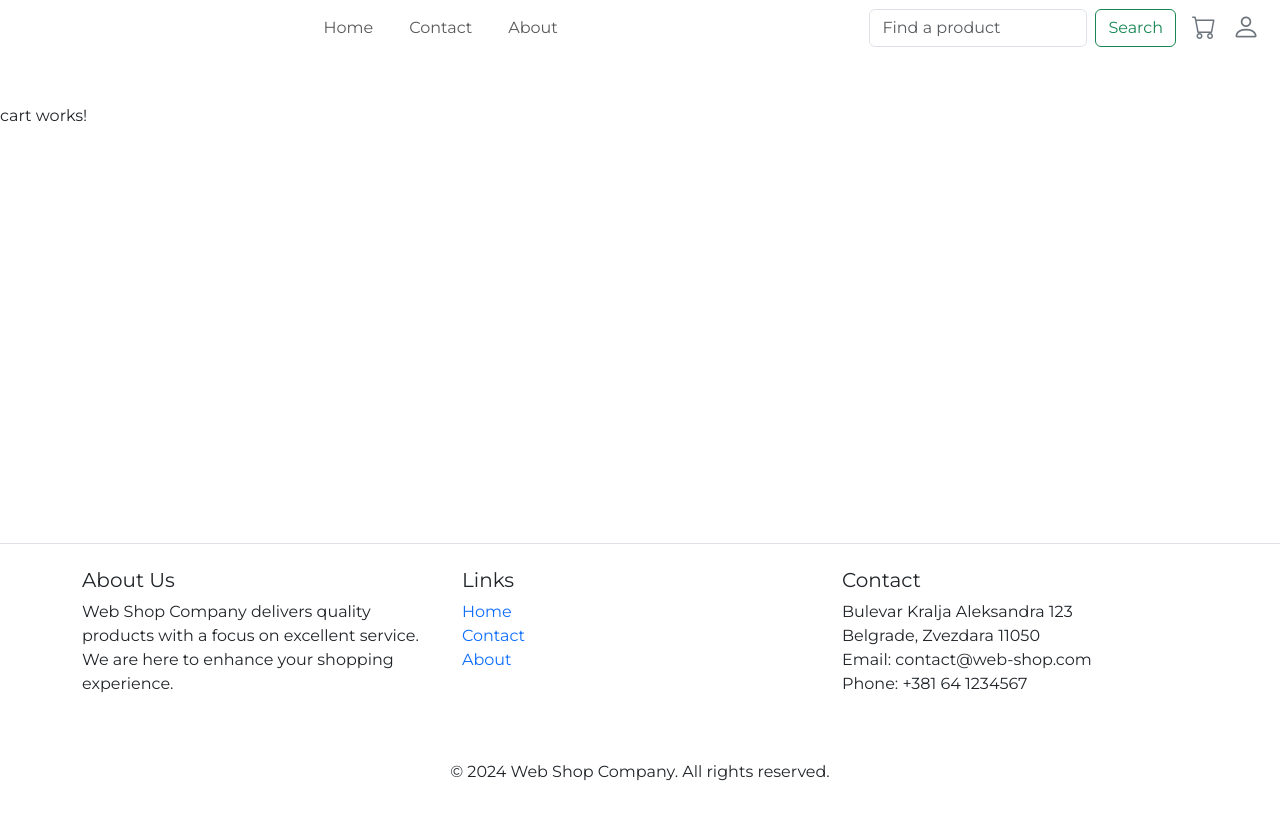
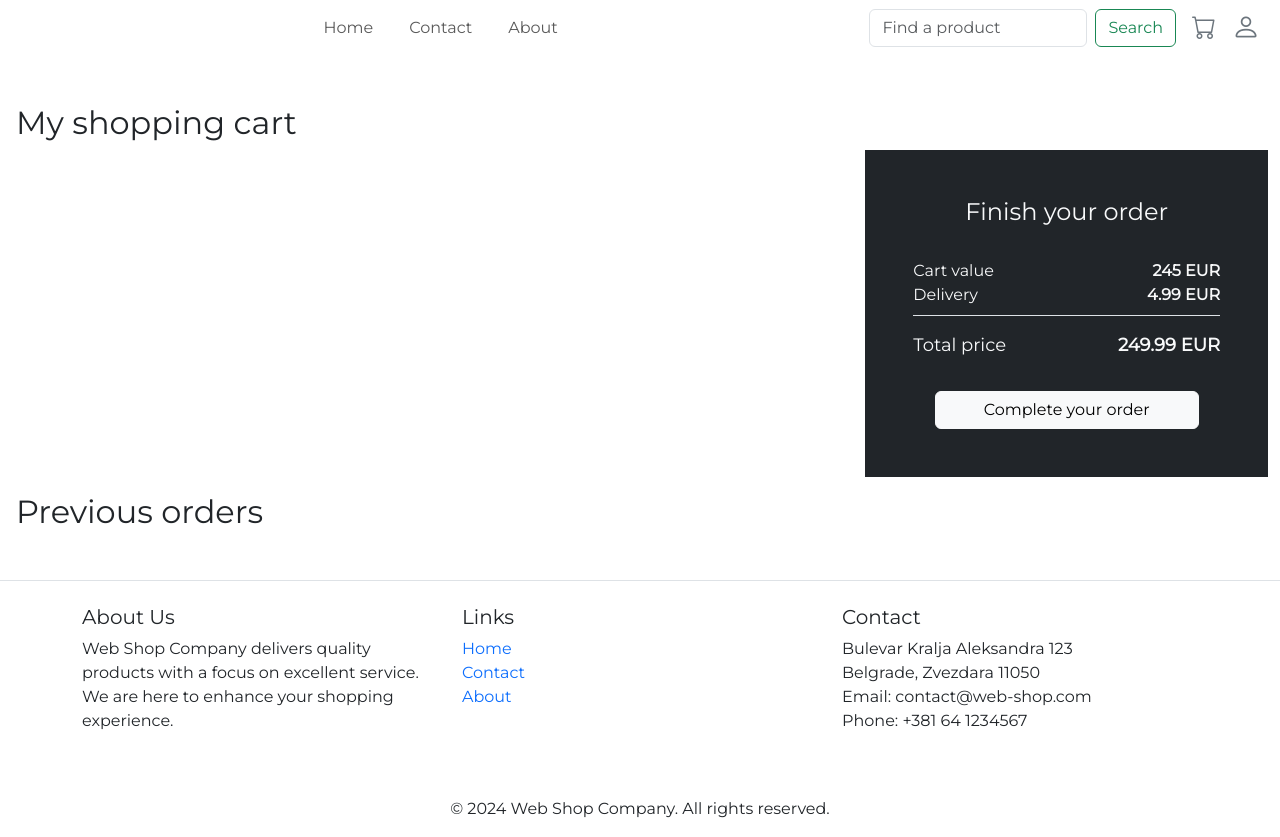
Before and after one commit to ZdravDim/Web-Shop-Angular, an Angular app: page /cart in a window 1280 px wide. Before the commit the page ends 800 px from the top, so only its background shows below. Built offline with nearby package versions, Linux system fonts and the light colour scheme.

Commit message:
cart page

```diff
--- a/src/app/pages/cart/cart.component.html
+++ b/src/app/pages/cart/cart.component.html
@@ -1 +1,50 @@
-<p>cart works!</p>
+<h2 class="ps-3">My shopping cart</h2>
+<div class="container-fluid">
+    <div class="row"> <!-- if cart is not empty -->
+        <span *ngIf="false">Your cart is empty.</span>
+        <div class="col-lg-8 col-md-6">
+            <div *ngFor="let item of cart.products" class="mb-3 custom-bg" >
+                <div class="d-flex align-items-center">
+                    <img [src]="item.product.imagePath" alt="{{item.product.name}}" style="width: 200px;">
+                    <div class="m-3">
+                        <div class="d-flex justify-content-between">
+                            <h5 class="fw-bold">{{item.product.name}}</h5>
+                            <div>
+                                <mat-icon>delete</mat-icon>
+                                <mat-icon>info</mat-icon>
+                            </div>
+                        </div>
+
+
+                        <h6 class="fw-bold mb-4">{{item.product.price}} EUR</h6>
+                        <span>{{item.product.manufacturer}} | {{Category[item.product.category]}}</span>
+                        <p>Size: {{item.size.toString()}}</p>
+                    </div>
+                </div>
+
+            </div>
+        </div>
+        <div class="col-md-6 col-lg-4">
+            <div class="bg-dark text-light px-5 py-5">
+                <h4 class="pb-4 text-center">Finish your order</h4>
+                <div class="d-flex justify-content-between" style="font-size: medium;">
+                    <span>Cart value</span>
+                    <span class="fw-bold">245 EUR</span>
+                </div>
+                <div class="d-flex justify-content-between" style="font-size: medium;">
+                    <span>Delivery</span>
+                    <span class="fw-bold">4.99 EUR</span>
+                </div>
+                <div class="d-flex justify-content-between border-top mt-2 py-3" style="font-size: large;">
+                    <span>Total price</span>
+                    <span class="fw-bold">249.99 EUR</span>
+                </div>
+
+                <div class="d-flex justify-content-center mt-3">
+                    <button class="btn btn-light px-5">Complete your order</button>
+                </div>
+            </div>
+        </div>
+    </div>
+</div>
+<h2 class="p-3">Previous orders</h2>
--- a/src/app/pages/cart/cart.component.scss
+++ b/src/app/pages/cart/cart.component.scss
@@ -0,0 +1,7 @@
+.custom-bg {
+    background-color: rgba(239, 239, 239, 0.721);
+
+    &:hover {
+        background-color: rgba(215, 215, 215, 0.806);
+    }
+}
--- a/src/app/pages/cart/cart.component.ts
+++ b/src/app/pages/cart/cart.component.ts
@@ -1,12 +1,26 @@
+import { CommonModule } from '@angular/common';
 import { Component } from '@angular/core';
+import { MatDivider } from '@angular/material/divider';
+import { UserService } from '../../services/user.service';
+import { CartInterface } from '../../interfaces/cart';
+import { Category } from '../../enums/product';
+import { MatIcon } from '@angular/material/icon';
 
 @Component({
   selector: 'app-cart',
   standalone: true,
-  imports: [],
+  imports: [CommonModule, MatDivider, MatIcon],
   templateUrl: './cart.component.html',
   styleUrl: './cart.component.scss'
 })
+
 export class CartComponent {
 
+  cart: CartInterface;
+  Category = Category;
+
+  constructor(userService: UserService) {
+    this.cart = userService.getCurrentUser().cart;
+  }
+
 }
--- a/src/app/pages/product/product.component.html
+++ b/src/app/pages/product/product.component.html
@@ -31,7 +31,7 @@
                         <span>{{ size }}</span>
                     </label>
                 </div>
-
+                <span class="text-danger" *ngIf="sizeNotSelected">Select a size to order.</span>
                 <button class="btn btn-secondary mt-2 p-3" (click)="addToCart()">Add to cart</button>
             </div>
 
--- a/src/app/pages/product/product.component.ts
+++ b/src/app/pages/product/product.component.ts
@@ -27,6 +27,7 @@ export class ProductComponent {
   availabilityMap: any = {};
 
   selectedSize: Size | null = null;
+  sizeNotSelected: boolean = false;
   userRating: number = 0;
   userComment: string = '';
   emptyReviewFields: boolean = false;
@@ -74,9 +75,12 @@ export class ProductComponent {
   }
 
   addToCart(): void {
-    if (this.selectedSize === null) return;
+    if (this.selectedSize === null) {
+      this.sizeNotSelected = true;
+      return;
+    }
     this.cartService.addToCart(this.productInfo!, this.selectedSize);
-    // notify if size not selected and if item added to cart
+    this.sizeNotSelected = false;
   }
 
 }
--- a/src/app/services/cart.service.ts
+++ b/src/app/services/cart.service.ts
@@ -3,7 +3,6 @@ import { CartItemInterface, CartServiceInterface } from '../interfaces/cart';
 import { ProductInterface } from '../interfaces/product';
 import { UserInterface } from '../interfaces/user';
 import { UserService } from './user.service';
-import { StorageServiceInterface } from '../interfaces/storage';
 import { StorageService } from './storage.service';
 import { Size } from '../enums/product';
 
@@ -21,6 +20,7 @@ export class CartService implements CartServiceInterface {
   addToCart(product: ProductInterface, size: Size): void {
     this.currentUser!.cart.products.push({product, size});
     this.currentUser!.cart.price += product.price;
+    this.storageService.reserveProduct(product.id, size);
   }
 
   removeFromCart(item: CartItemInterface): boolean {
```
